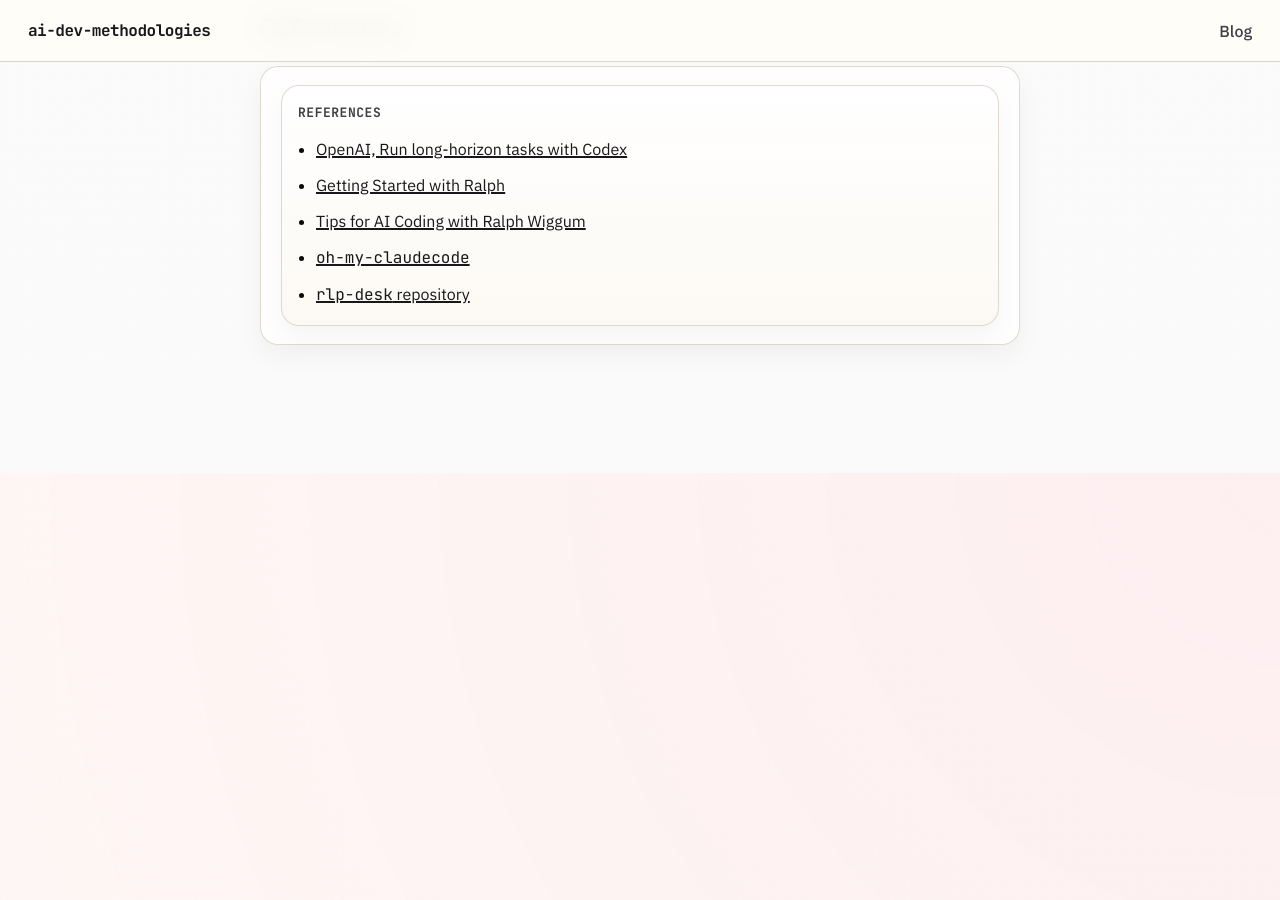
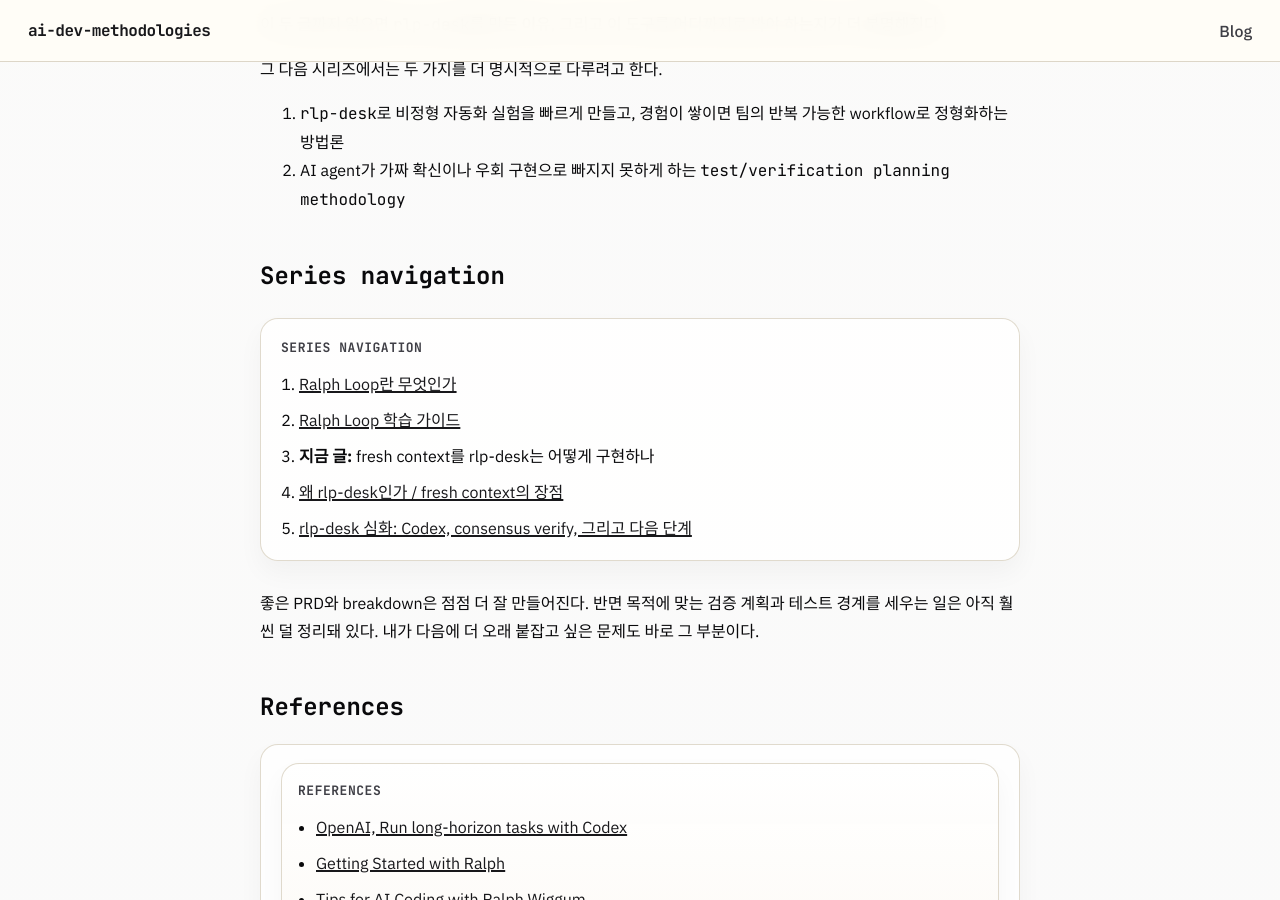
Before and after one commit to ai-dev-methodologies/ai-dev-methodologies.github.io, a Jekyll site: the page built from _posts/2026-03-23-how-rlp-desk-implements-fresh-context.md, in a window 1280 px wide and 900 px high, scrolled down 8068 px. Built offline with Jekyll 4.4.1, drawn with Linux system fonts in a browser that asks for light colours; before the commit the page ends 8541 px from its top, so only the background shows below that; some of the changed text lies outside the part shown.

Commit message:
Close the remaining hub-article validation gaps
Add the missing diagram and explicit series navigation block to the central rlp-desk hub article so it meets the active-series validator rules.

Constraint: Keep the hub article coherent while satisfying the stricter editorial gate
Confidence: high
Scope-risk: narrow
Reversibility: clean
Directive: Hub articles should always carry both a visual bridge and an explicit series navigation block
Tested: Hub post source updated locally
Not-tested: Remote Pages rebuild and validator rerun after push

```diff
--- a/_posts/2026-03-23-how-rlp-desk-implements-fresh-context.md
+++ b/_posts/2026-03-23-how-rlp-desk-implements-fresh-context.md
@@ -49,6 +49,11 @@
 - 그 결과 `PRD`, `test spec`, `memory`, `iter-signal`, `verify-verdict` 같은 파일 이름과 역할이 굳어졌다
 
 즉 `rlp-desk`는 Ralph를 막연히 흉내 낸 게 아니라, Ralph의 인사이트와 Codex의 파일 기반 운영 감각을 합쳐 만든 실행 도구다.
+
+<figure class="diagram-card">
+  <img src="/assets/img/rdesk-bridge.svg" alt="Ralph Loop의 인사이트가 rlp-desk 구현으로 이어지는 흐름 다이어그램">
+  <figcaption>이 글은 Ralph Loop의 개념이 실제 구현으로 어떻게 내려오는지 보여주는 허브 역할을 한다.</figcaption>
+</figure>
 
 ## 먼저 사용 장면부터 보자
 
@@ -259,6 +264,19 @@
 1. `rlp-desk`로 비정형 자동화 실험을 빠르게 만들고, 경험이 쌓이면 팀의 반복 가능한 workflow로 정형화하는 방법론
 2. AI agent가 가짜 확신이나 우회 구현으로 빠지지 못하게 하는 `test/verification planning methodology`
 
+## Series navigation
+
+<section class="series-card">
+  <p class="resource-title">Series navigation</p>
+  <ol class="series-list">
+    <li><a href="/blog/what-is-ralph-loop/">Ralph Loop란 무엇인가</a></li>
+    <li><a href="/blog/how-to-learn-ralph-loop/">Ralph Loop 학습 가이드</a></li>
+    <li><strong>지금 글:</strong> fresh context를 rlp-desk는 어떻게 구현하나</li>
+    <li><a href="/blog/why-rlp-desk-and-fresh-context/">왜 rlp-desk인가 / fresh context의 장점</a></li>
+    <li><a href="/blog/rlp-desk-codex-consensus-and-whats-next/">rlp-desk 심화: Codex, consensus verify, 그리고 다음 단계</a></li>
+  </ol>
+</section>
+
 좋은 PRD와 breakdown은 점점 더 잘 만들어진다. 반면 목적에 맞는 검증 계획과 테스트 경계를 세우는 일은 아직 훨씬 덜 정리돼 있다. 내가 다음에 더 오래 붙잡고 싶은 문제도 바로 그 부분이다.
 
 ## References
```
